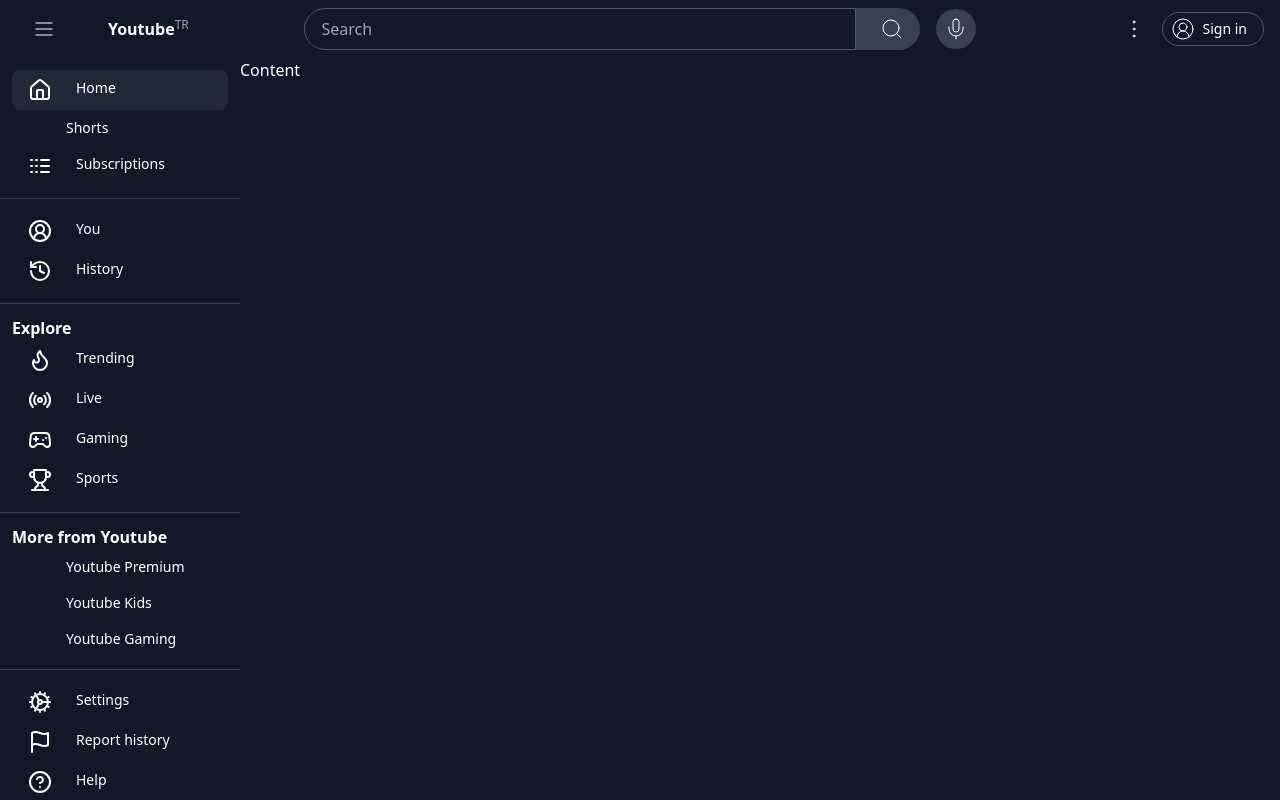
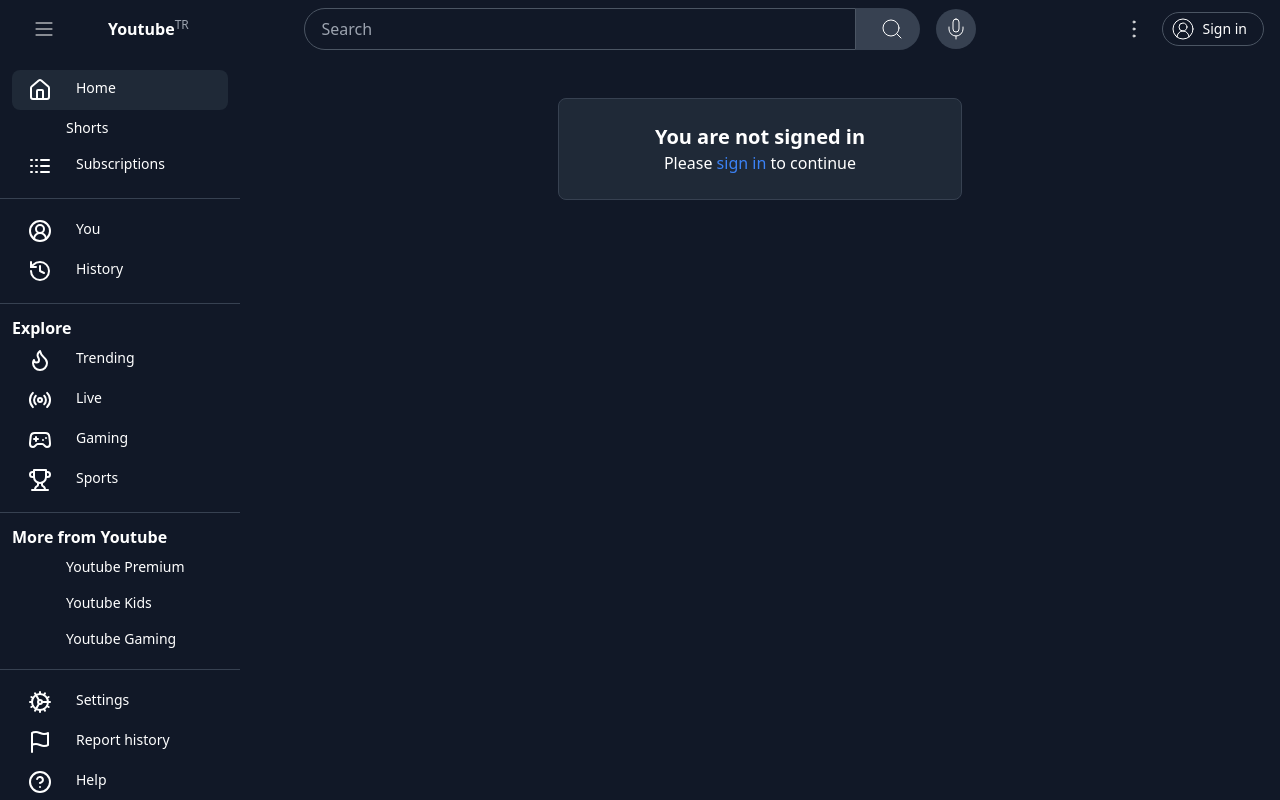
Before and after one commit to an4s911/youtube-clone, a React (Vite) app: page / in a window 1280 px wide. Built offline with nearby package versions, Linux system fonts and the light colour scheme; some icons are missing.

Commit message:
Add anon view for users not logged in

```diff
--- a/src/components/Content.tsx
+++ b/src/components/Content.tsx
@@ -1,4 +1,4 @@
-import { Route, Routes } from "react-router";
+import { Link, Route, Routes } from "react-router";
 import SignIn from "./SignIn";
 
 type ContentProps = {
@@ -7,6 +7,19 @@
     setUserName: (value: string) => void;
     setEmail: (value: string) => void;
 };
+
+function AnonView() {
+    return (
+        <div className="w-full flex justify-center py-10">
+            <div className="px-10 md:px-24 py-6 text-center bg-gray-800 rounded-lg border border-gray-700">
+                <h4 className="text-xl font-semibold">You are not signed in</h4>
+                <p>
+                    Please <Link to="/signin" className="text-blue-500">sign in</Link> to continue
+                </p>
+            </div>
+        </div>
+    );
+}
 
 function Content({
     isLoggedIn,
@@ -17,7 +30,10 @@
     return (
         <main>
             <Routes>
-                <Route path="/" element={<h1>Content</h1>} />
+                <Route
+                    path="/"
+                    element={isLoggedIn ? <h1>Content</h1> : <AnonView />}
+                />
                 <Route
                     path="/signin"
                     element={
```
